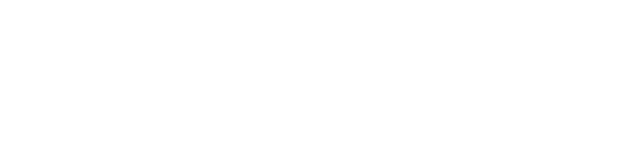
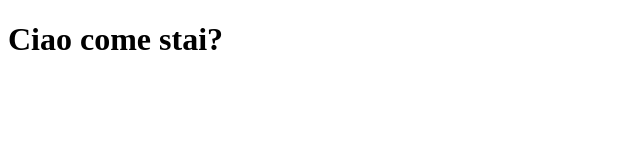
Before and after one commit to FedericoCattani/-js-pwdgen-wannabe, a plain HTML site: page index.html in a window 1280 px wide. Shown: the whole page, without its empty margins (0-640 px from the left). Drawn offline with Linux system fonts and the light colour scheme.

```diff
--- a/index.html
+++ b/index.html
@@ -9,7 +9,9 @@
 <body>
 
 
-
+  <h1>
+    Ciao come stai?
+  </h1>
 
 
 
```
Also changed, not shown: js/script.js (+10 -1 lines).
